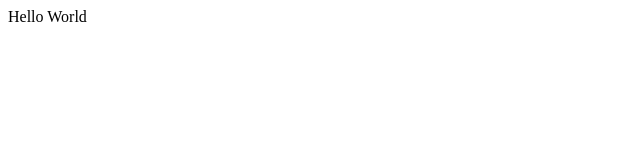
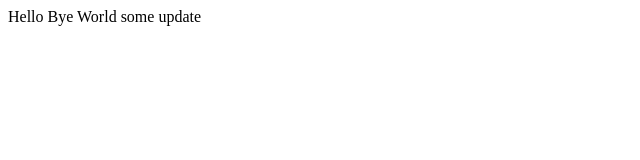
Before and after one commit to luckyim0519/my-first-static-web-app, a React (Create React App) app: page / in a window 1280 px wide. Shown: the top 160 px of the page, without its empty margins (0-640 px from the left). Built offline with nearby package versions, Linux system fonts and the light colour scheme; the HTML template or start-up script is replaced by a standard one.

Commit message:
test-update

```diff
--- a/src/App.js
+++ b/src/App.js
@@ -2,7 +2,7 @@ import React from 'react';
 
 function App() {
   const value = 'World';
-  return <div>Hello {value}</div>;
+  return <div>Hello Bye {value} some update</div>;
 }
 
 export default App;
```
